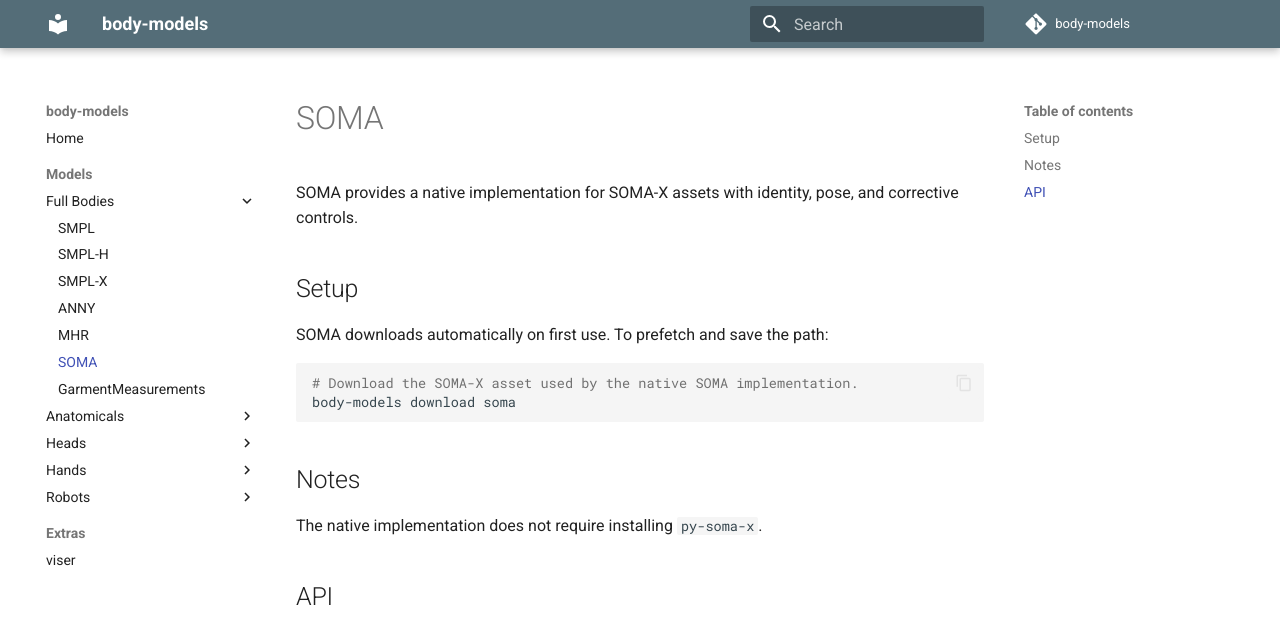
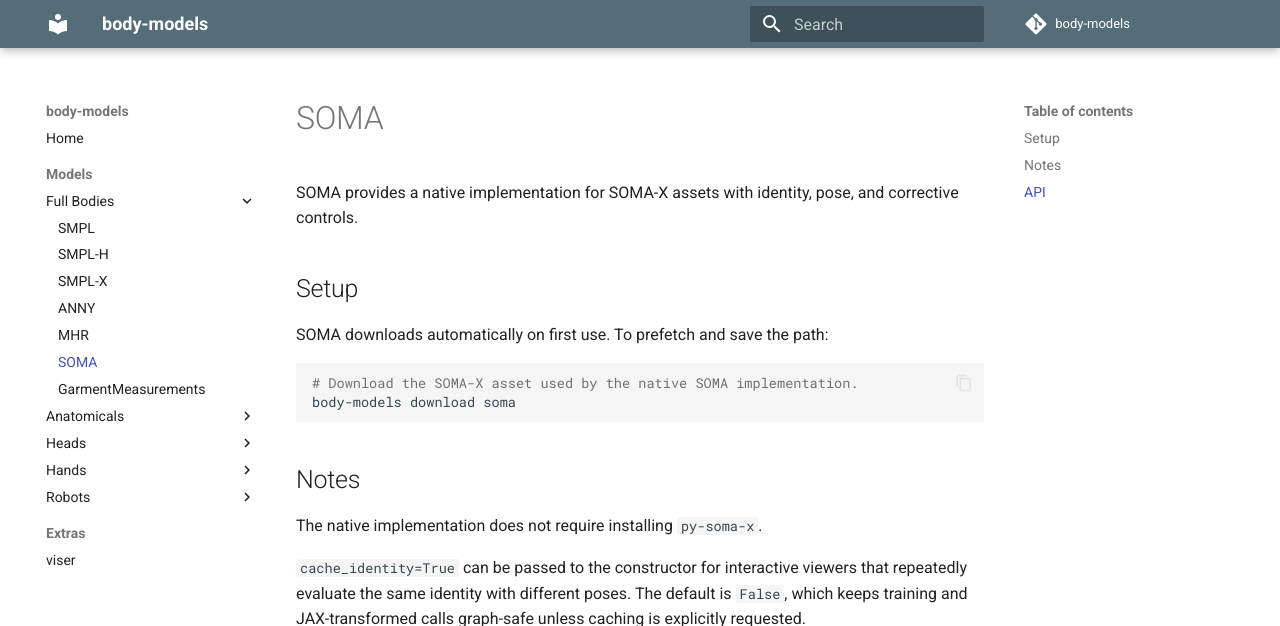
Before and after one commit to abcamiletto/body-models, an MkDocs documentation site: the page built from docs/models/soma.md, in a window 1280 px wide and 983 px high, cut to the strip 0-626 px from the top of the window. Built offline with MkDocs 1.6.1 and Material for MkDocs 9.7.7, drawn with Linux system fonts in a browser that asks for light colours; comment, search, counter and statistics services are not loaded.

```diff
--- a/docs/models/soma.md
+++ b/docs/models/soma.md
@@ -15,6 +15,8 @@
 
 The native implementation does not require installing `py-soma-x`.
 
+`cache_identity=True` can be passed to the constructor for interactive viewers that repeatedly evaluate the same identity with different poses. The default is `False`, which keeps training and JAX-transformed calls graph-safe unless caching is explicitly requested.
+
 ## API
 
 ::: body_models.soma.numpy.SOMA
--- a/mkdocs.yml
+++ b/mkdocs.yml
@@ -35,6 +35,7 @@
             line_length: 70
             filters:
               - "!^_"
+              - "!^get_bind_params$"
             merge_init_into_class: true
             docstring_section_style: spacy
             signature_crossrefs: true
```
